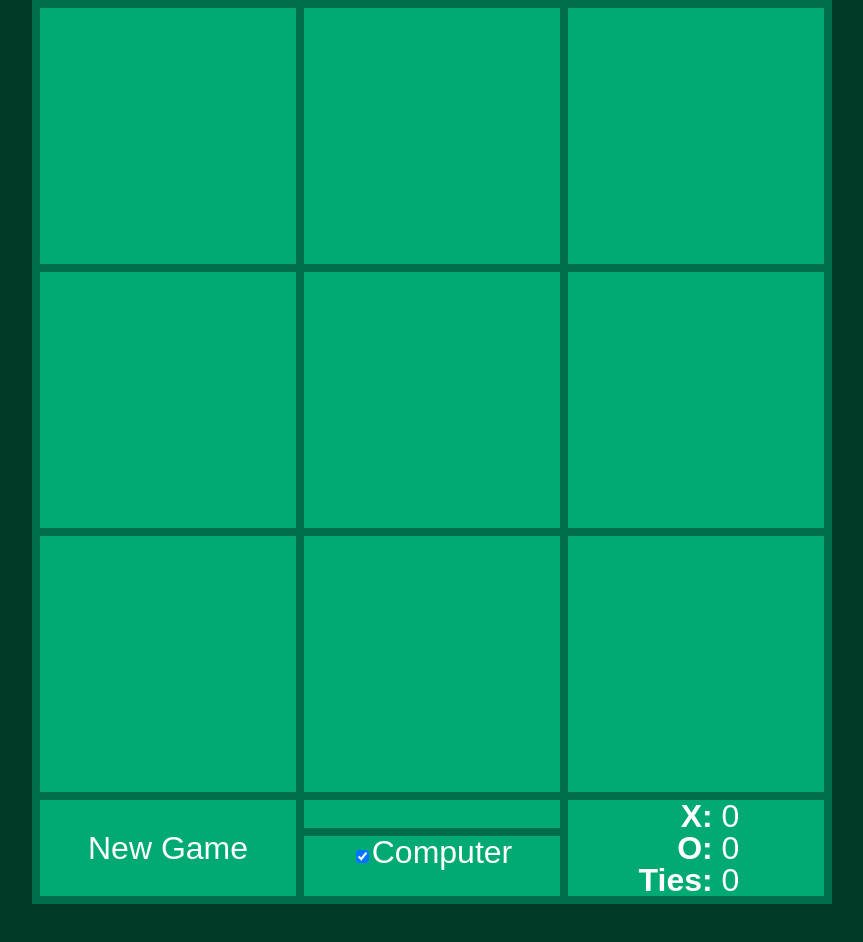
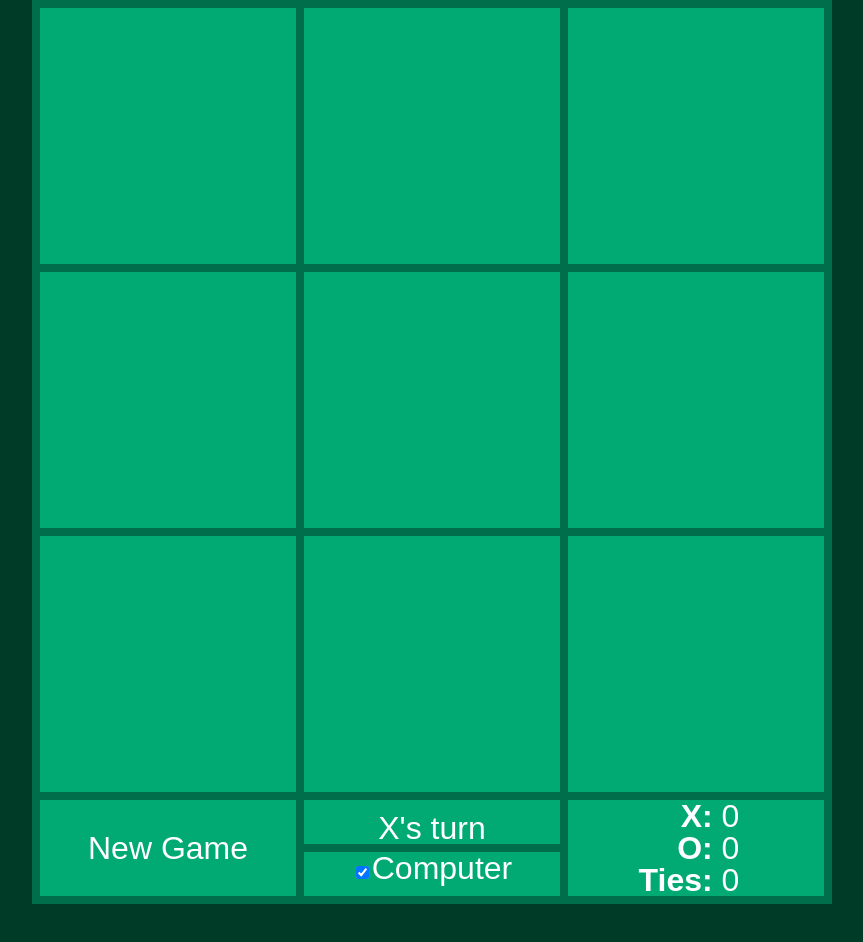
Before and after one commit to sohanlal1234/Tic-Tac-Toe-Topnotch, a website: page src/index.html in a window 1280 px wide. Shown: the whole page, without its empty margins (208-1071 px from the left). Drawn offline with Linux system fonts and the light colour scheme; files whose address does not match are found by name.

Commit message:
Added initial text for #turn-or-win span

```diff
--- a/src/index.html
+++ b/src/index.html
@@ -35,7 +35,7 @@
 						<td class="tile" id="new-game">New Game</td>
 
 						<td class="tile" id="game-info">
-							<span id="turn-or-win"></span>
+							<span id="turn-or-win">X's turn</span>
 
 							<hr class="separator">
 
```
